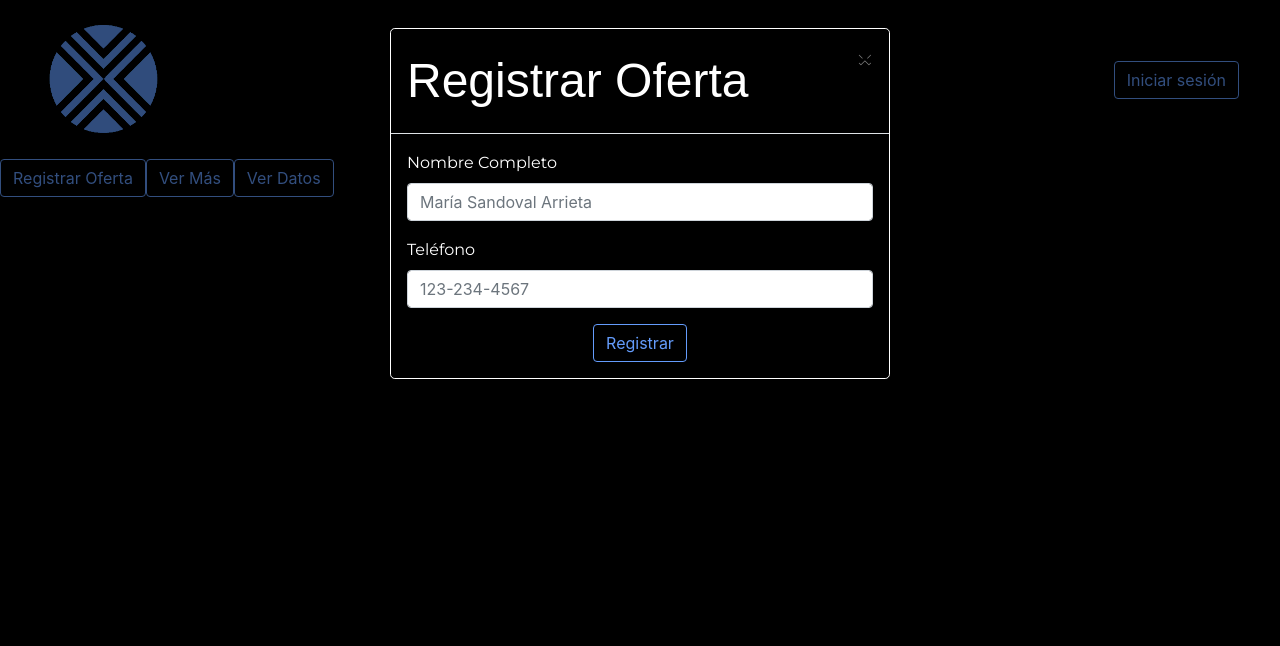
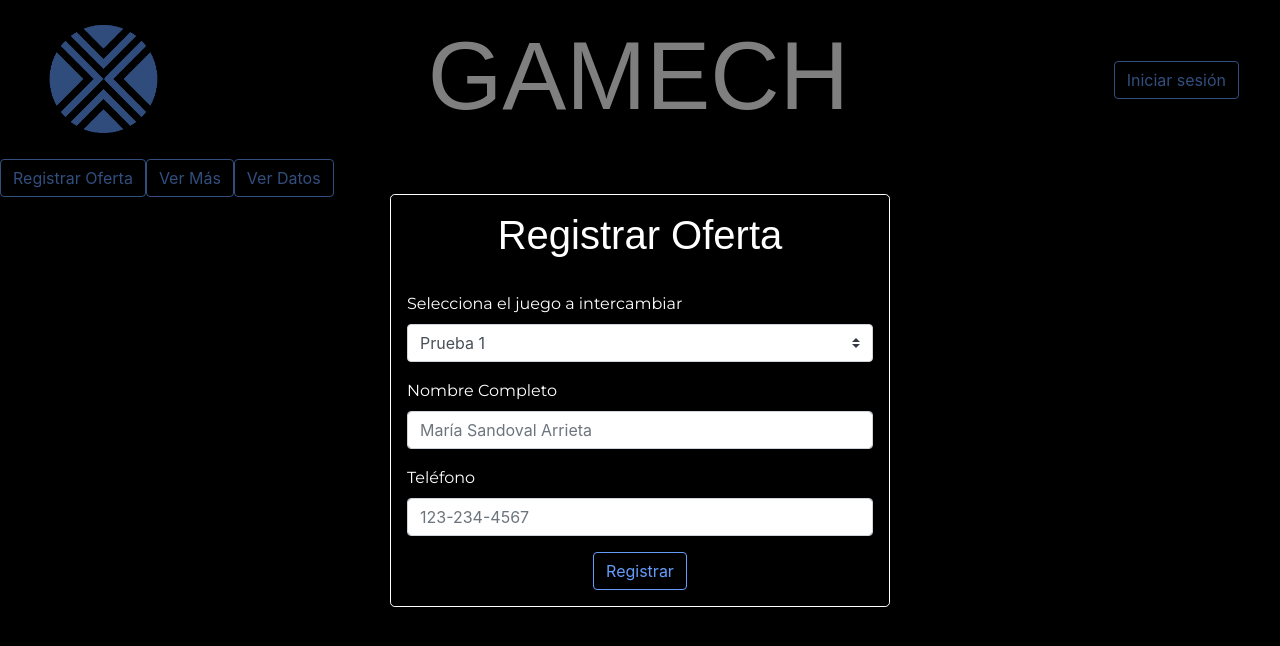
Before and after one commit to karlaromerox3/LDAW, a React (Create React App) app in the folder SetUpReact/my-app/: page / in a window 1280 px wide. Both pictures are taken after a click on the button "Registrar Oferta". Shown: the top 646 px of the page. Built offline with nearby package versions, Linux system fonts and the light colour scheme; a web font is replaced by a local one.

Commit message:
terminar dropdown

```diff
--- a/SetUpReact/my-app/src/components/Dropdown.js
+++ b/SetUpReact/my-app/src/components/Dropdown.js
@@ -8,34 +8,44 @@ import '../styles/dropdown.css';
 
 class Dropdown extends React.Component {
 
-  constructor(props){
+  constructor(props) {
     super(props);
     this.state = {
-      options: {}
+      options: []
     }
   }
 
+  //AQUI DEBEMOS LLAMAR AL API
   componentDidMount() {
     this.setState({
-      options: this.props.items
+      options: [
+        { id: '1', name: 'Prueba 1' },
+        { id: '2', name: 'Prueba 2' },
+        { id: '3', name: 'Prueba 3' }
+      ]
     });
   }
 
-  render(){
+  render() {
     const { options } = this.state;
 
-    let optionsList = Object.keys(options).map((k) => {
-      return (
-        <option key={k} value={k}>{options[k]}</option>
-      )
-    }, this);
+    let optionsList = options.length > 0
+      && options.map((item, i) => {
+        return (
+          <option key={i} value={item.id}>{item.name}</option>
+        )
+      }, this);
 
     return (
-      <div>
-        <select>
+      <React.StrictMode>
+        <div class="form-group">
+        <label for="select">{this.props.titulo}</label> <br/>
+        <select className="browser-default custom-select" id="select">
           {optionsList}
         </select>
-      </div>
+        </div>
+
+      </React.StrictMode>
     );
   }
 
--- a/SetUpReact/my-app/src/components/ModalROferta.js
+++ b/SetUpReact/my-app/src/components/ModalROferta.js
@@ -2,6 +2,7 @@ import React from 'react';
 import '../App.css';
 import '../styles/modals.css'
 import { Button, Modal } from 'react-bootstrap';
+import Dropdown from './Dropdown';
 
 class ModalOferta extends React.Component {
   constructor() {
@@ -20,13 +21,15 @@ class ModalOferta extends React.Component {
     return (
       <React.StrictMode>
         <button className="btn btn-outline-primary" onClick={() => { this.handleModal() }}>Registrar Oferta</button>
-        <Modal className="modalOferta" show={this.state.show} onHide={() => this.handleModal()} >
-          <Modal.Header closeButton>
-            <h6 className="modal-title">Registrar Oferta</h6>
-          </Modal.Header>
+        <Modal className="modalOferta" show={this.state.show} onHide={() => this.handleModal()} centered>
+
           <Modal.Body>
+          <center><h1>Registrar Oferta</h1></center> <br/>
             <form>
               {/*Aqui va el componente del dropdown*/}
+              <Dropdown
+              titulo = 'Selecciona el juego a intercambiar'
+               />
               <div class="form-group">
                 <label class="modal-text" for="nombreCompleto">Nombre Completo</label>
                 <input type="text" class="form-control" id="nombreCompleto" placeholder="María Sandoval Arrieta" />
```
Also changed, not shown: SetUpReact/my-app/src/index.js (+1 -9 lines), 1 other file (tests, documents, lock files or other folders).
